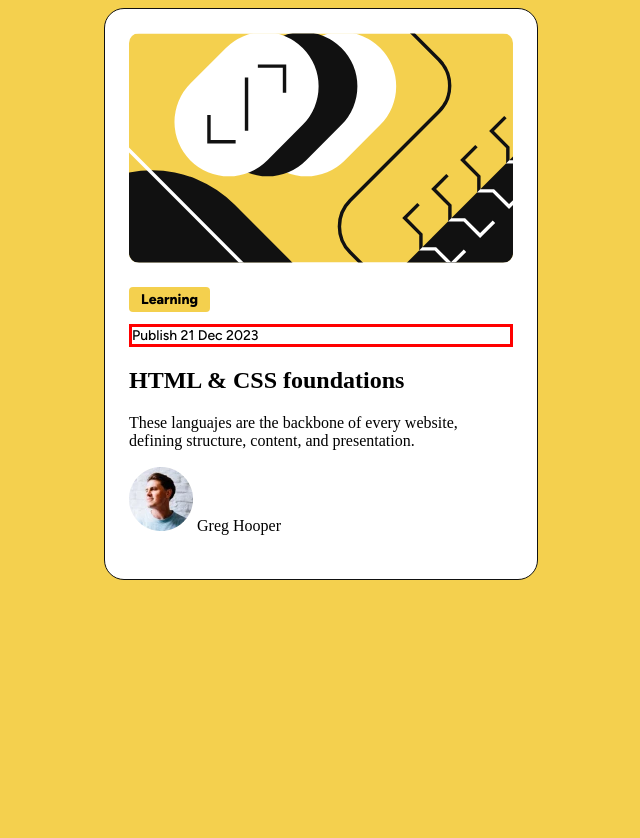
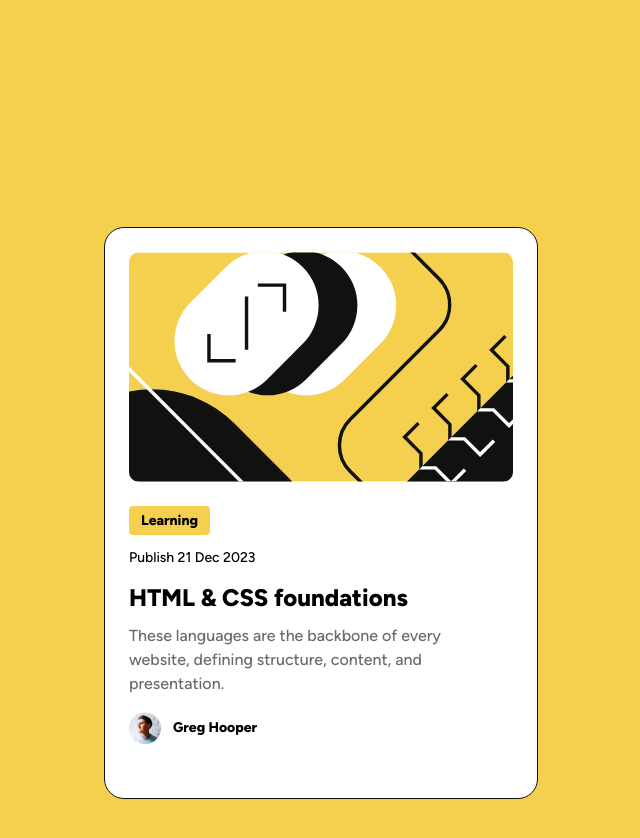
Before and after one commit to Alex-Guar/frontend-mentor-challenges, a website built with Vite: page blog-preview-card/index.html in a window 1280 px wide. Shown: the whole page, without its empty margins (319-959 px from the left). Before the commit the page ends 800 px from the top, so only its background shows below. Built offline with nearby package versions, Linux system fonts and the light colour scheme.

Commit message:
Complete style

```diff
--- a/blog-preview-card/index.html
+++ b/blog-preview-card/index.html
@@ -26,9 +26,8 @@
 
         <section class="card-details">
           <h1 class="card-detail-h1"> HTML & CSS foundations </h1>
-          <p class="card-detail-descripcion">
-          These languajes are the backbone of every website,
-          defining structure, content, and presentation.
+          <p class="card-detail-description">
+          These languages are the backbone of every website, defining structure, content, and presentation.
           </p>
         </section>
 
--- a/blog-preview-card/src/style.css
+++ b/blog-preview-card/src/style.css
@@ -89,6 +89,8 @@ body {
   border-width: var(--border-1);
   border-radius: var(--radius-1);
   padding: var(--space-4);
+  margin-top: 219px;
+  margin-bottom: 219px;
 }
 
 .card-poster{
@@ -106,6 +108,8 @@ body {
   font-family:  "Figtree";
   font-size: var(--font-4-size);
   font-weight: var(--font-4-bold);
+  line-height: var(--font-4-line-height);
+  letter-spacing: var(--font-4-letter-spacing);
   width: max-content;
   padding-top: var(--space-1);
   padding-left: var(--space-3);
@@ -115,10 +119,62 @@ body {
 }
 
 .card-date {
-  margin-top: var(--space-3);
   font-family: "Figtree";
   font-size: var(--font-3-size);
   font-weight: var(--font-3-bold);
-  border-color: red;
-  border-style: solid;
+  line-height: var(--font-3-line-height);
+  letter-spacing: var(--font-3-letter-spacing);
+  margin-top: var(--space-3);
+  margin-bottom: var(--space-3);
 }
+
+.card-details {
+  display: flex;
+  flex-direction: column;
+}
+
+.card-detail-h1 {
+  font-family: "Figtree";
+  font-size: var(--font-1-size);
+  font-weight: var(--font-1-bold);
+  line-height: var(--font-1-line-height);
+  letter-spacing: var(--font-1-letter-spacing);
+  margin-top: 0px;
+  margin-bottom: var(--space-2);
+}
+
+.card-detail-description {
+  font-family: "Figtree";
+  font-size: var(--font-2-size);
+  font-weight: var(--font-2-bold);
+  line-height: var(--font-2-line-height);
+  letter-spacing: var(--font-2-letter-spacing);
+  text-align: start;
+  vertical-align: top;
+  margin-top: 0;
+  width: fit-content;
+  padding-right: var(--space-2);
+  color: var(--color-text-2);
+}
+
+.card-by {
+  display: flex;
+  flex-direction: row;
+  align-items: center;
+}
+
+.card-by-avatar{
+  width: 32px;
+  height: 32px;
+}
+
+.card-by-name {
+  font-family: "Figtree";
+  font-size: var(--font-4-size);
+  font-weight: var(--font-4-bold);
+  line-height: var(--font-4-line-height);
+  letter-spacing: var(--font-4-letter-spacing);
+  text-align: start;
+  margin-left: var(--space-3);
+  vertical-align: top;
+}
```
